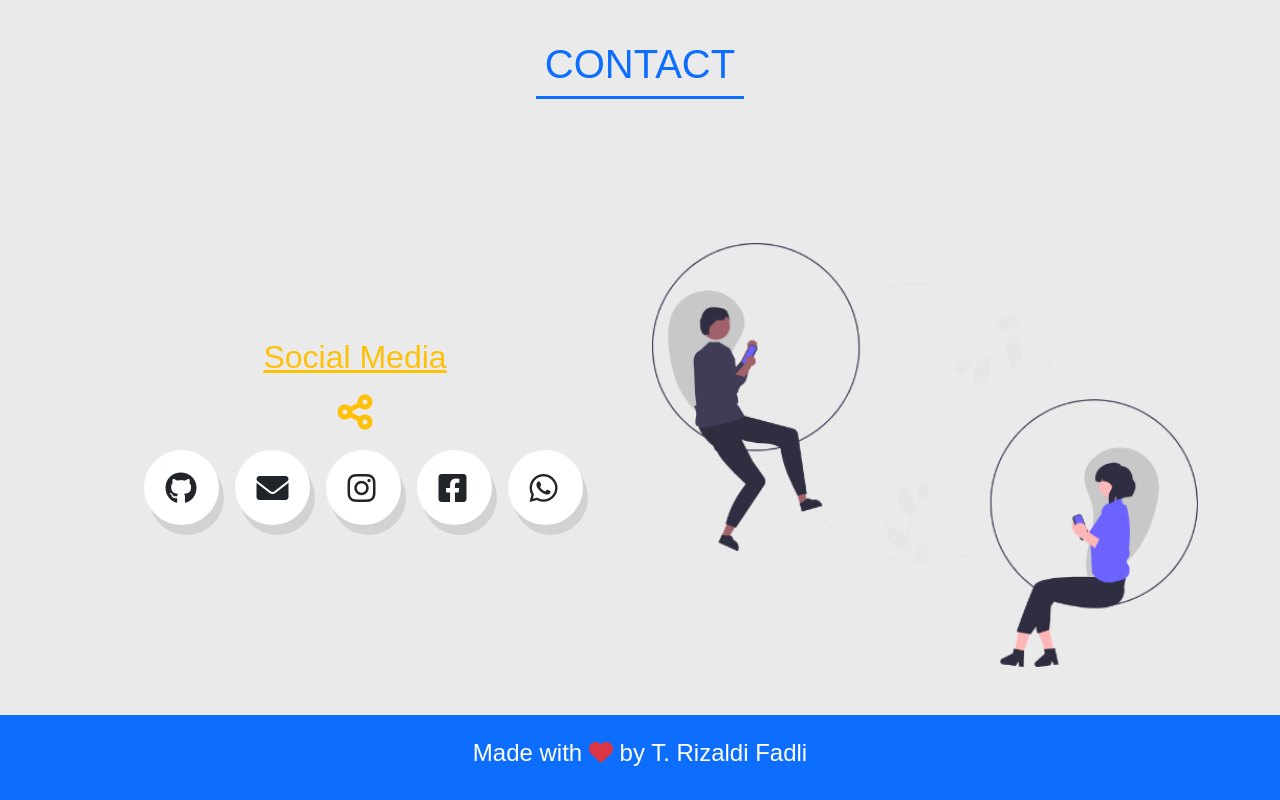
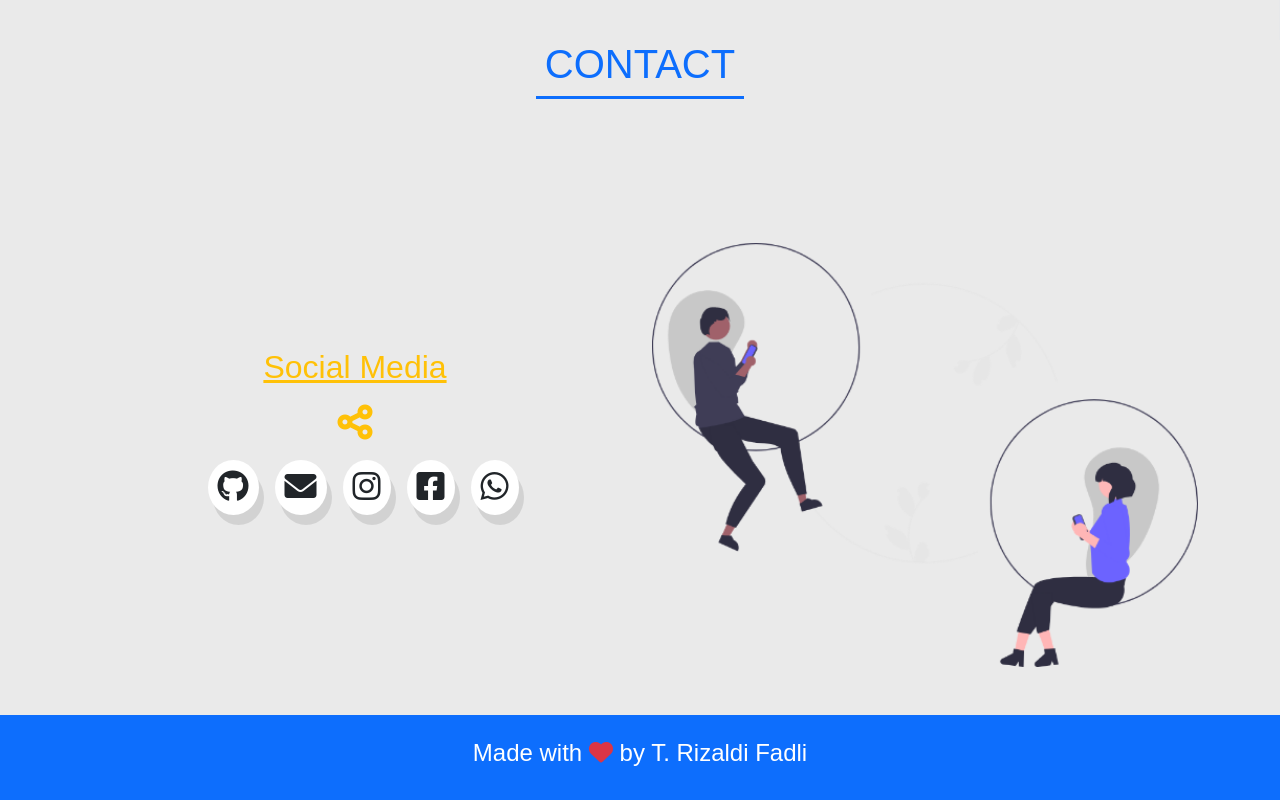
Before and after one commit to t-rizaldi/t-rizaldi.github.io, a plain HTML site: page index.html in a window 1280 px wide. Shown: the part 4229-5029 px from the top of the page. Drawn offline with nearby package versions, Linux system fonts and the light colour scheme.

```diff
--- a/css/style.scss
+++ b/css/style.scss
@@ -250,17 +250,11 @@ body{
         }
 
     .contact-media{
-        width: 75px;
-        height: 75px;
         border-radius: 50%;
         background-color: #fff;
         margin-left: 1rem;
+        padding: 10px;
         box-shadow: 5px 10px rgba(0,0,0, 0.1);
-
-        .contact-media-item{
-            margin-top: 22px;
-            margin-left: 22px;
-        }
     }
 
 }
--- a/index.html
+++ b/index.html
@@ -5,6 +5,9 @@
     <meta charset="UTF-8">
     <meta http-equiv="X-UA-Compatible" content="IE=edge">
     <meta name="viewport" content="width=device-width, initial-scale=1.0">
+
+    <!-- Favicon -->
+    <link rel="shortcut icon" href="img/favicon.ico" type="image/x-icon">
 
     <!-- Bootstrap CSS -->
     <link rel="stylesheet" href="bootstrap/css/bootstrap.css">
```
Also changed, not shown: css/style.css, img/favicon.ico (added), 1 other file.
